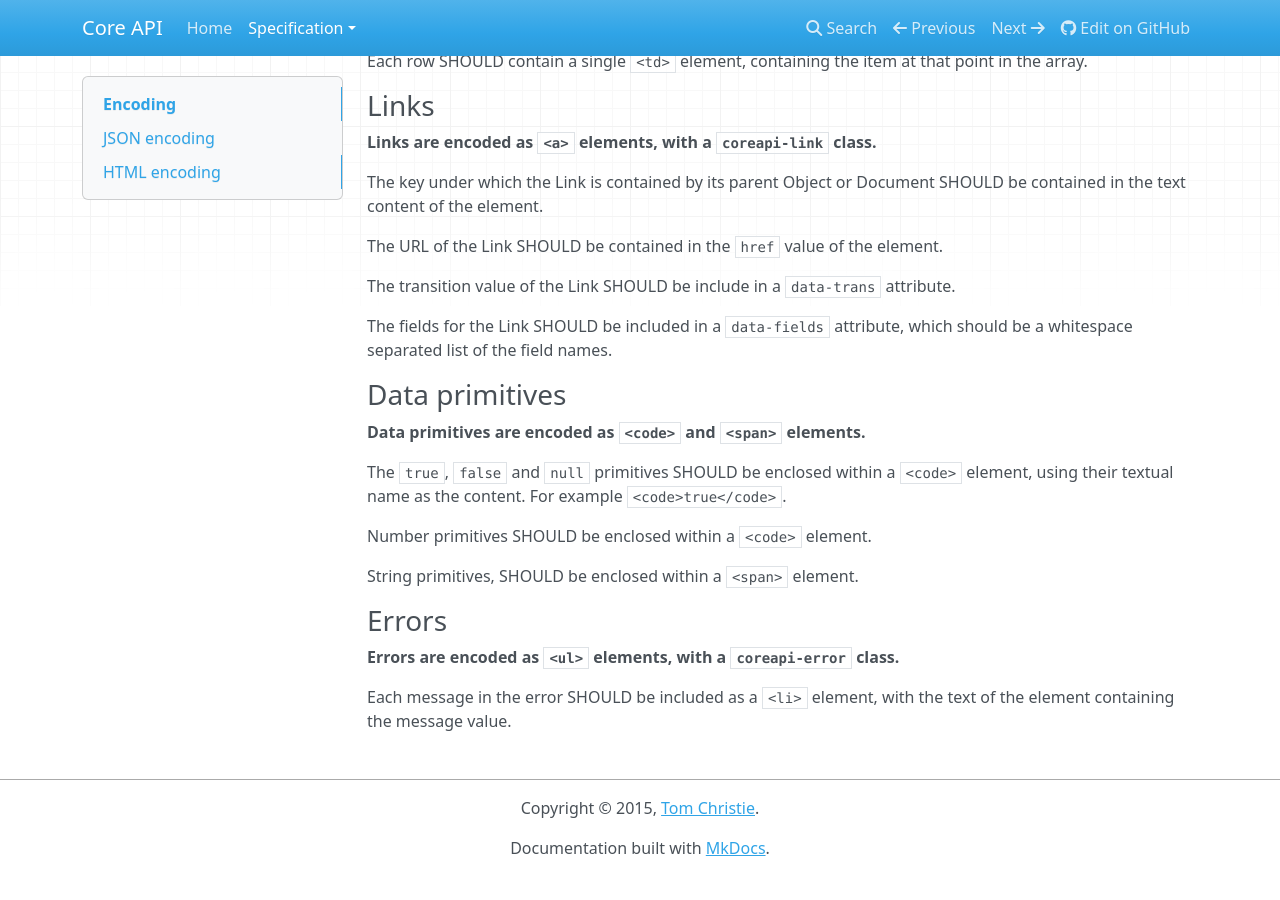
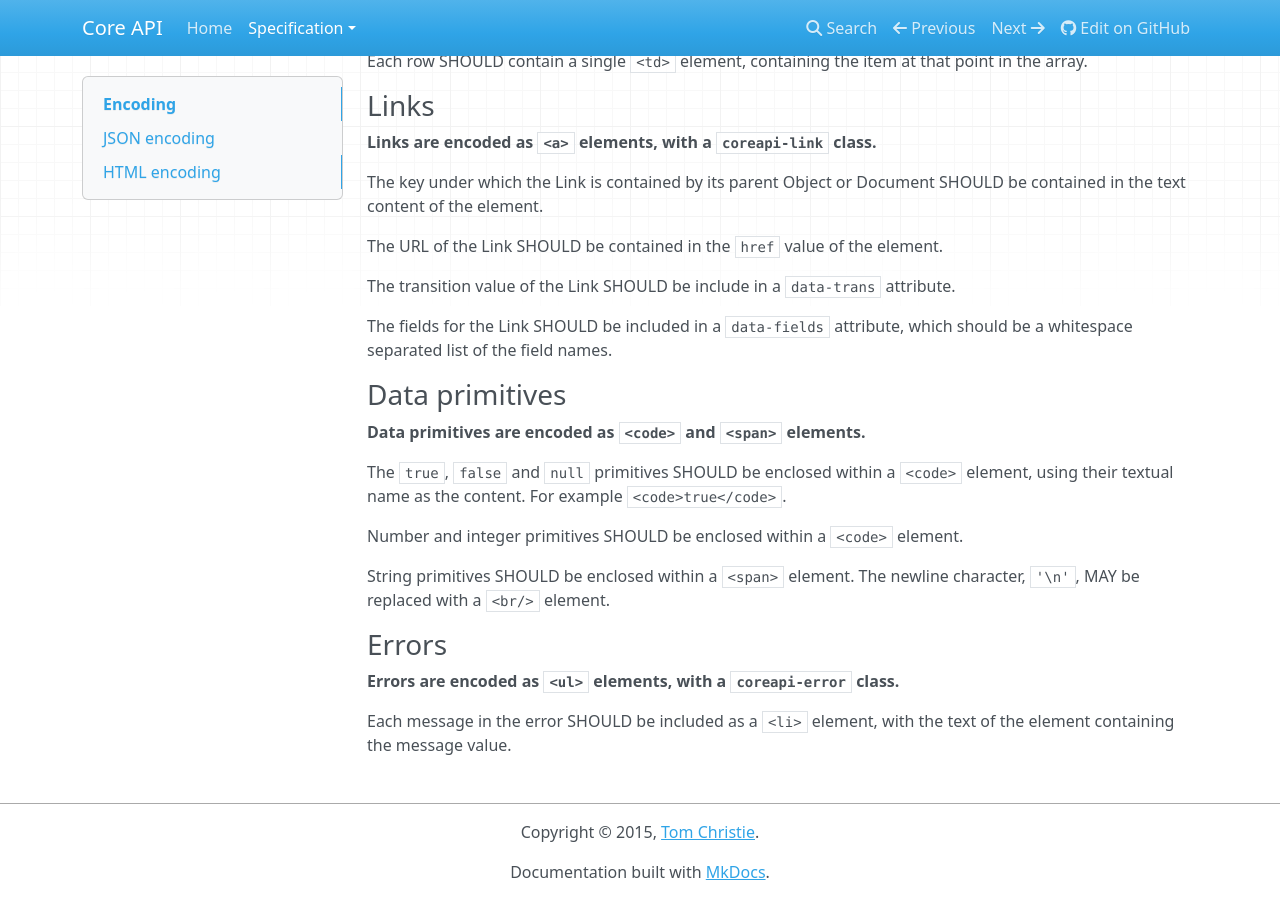
Before and after one commit to core-api/core-api, an MkDocs documentation site: the page built from docs/specification/encoding.md, in a window 1280 px wide and 900 px high, scrolled down 5754 px. Built offline with MkDocs 1.6.1, drawn with Linux system fonts in a browser that asks for light colours; nearby versions of some CDN libraries; old or Windows-style settings are respelled for this version of MkDocs; before the commit the page ends 6630 px from its top, so only the background shows below that.

Commit message:
Minor tweaks to HTML encoding spec

```diff
--- a/docs/specification/encoding.md
+++ b/docs/specification/encoding.md
@@ -236,9 +236,10 @@ The fields for the Link SHOULD be included in a `data-fields` attribute, which s
 
 The `true`, `false` and `null` primitives SHOULD be enclosed within a `<code>` element, using their textual name as the content. For example `<code>true</code>`.
 
-Number primitives SHOULD be enclosed within a `<code>` element.
+Number and integer primitives SHOULD be enclosed within a `<code>` element.
 
-String primitives, SHOULD be enclosed within a `<span>` element.
+String primitives SHOULD be enclosed within a `<span>` element.
+The newline character, `'\n'`, MAY be replaced with a `<br/>` element.
 
 ### Errors
 
```
